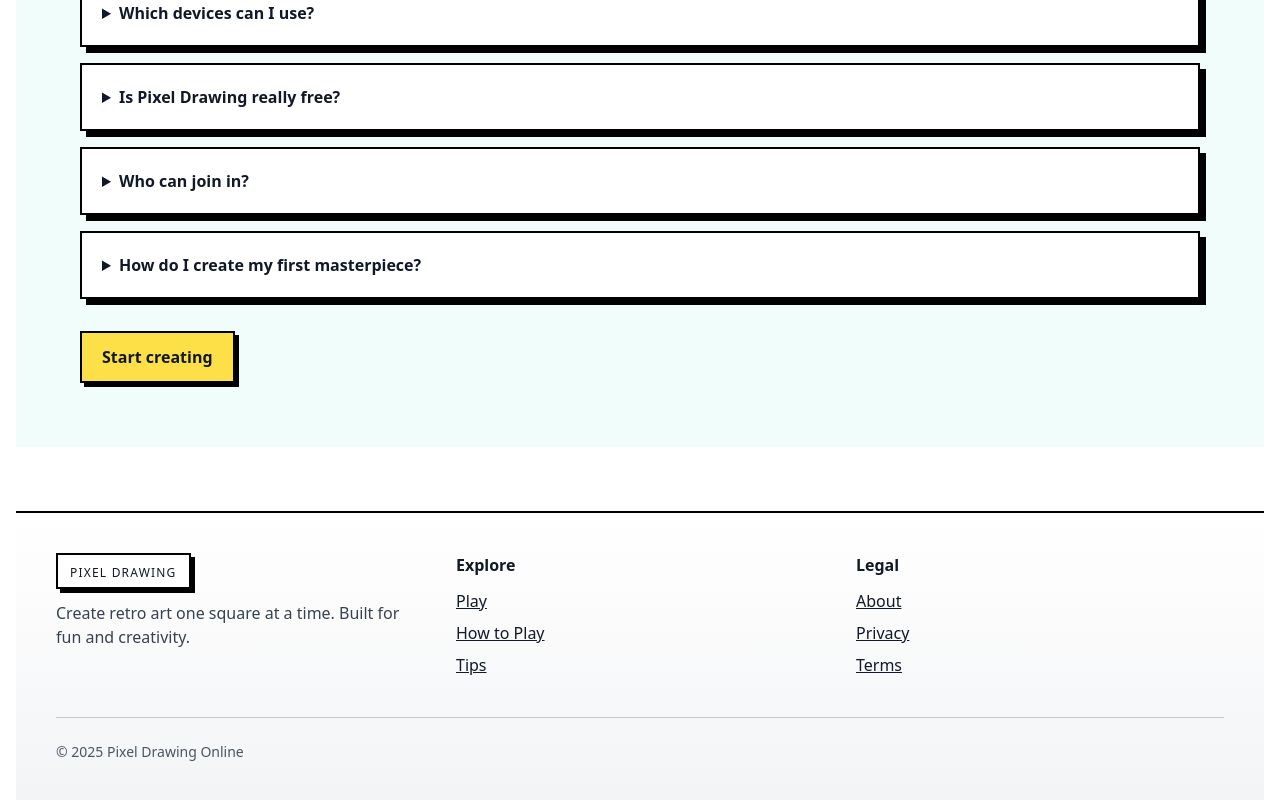
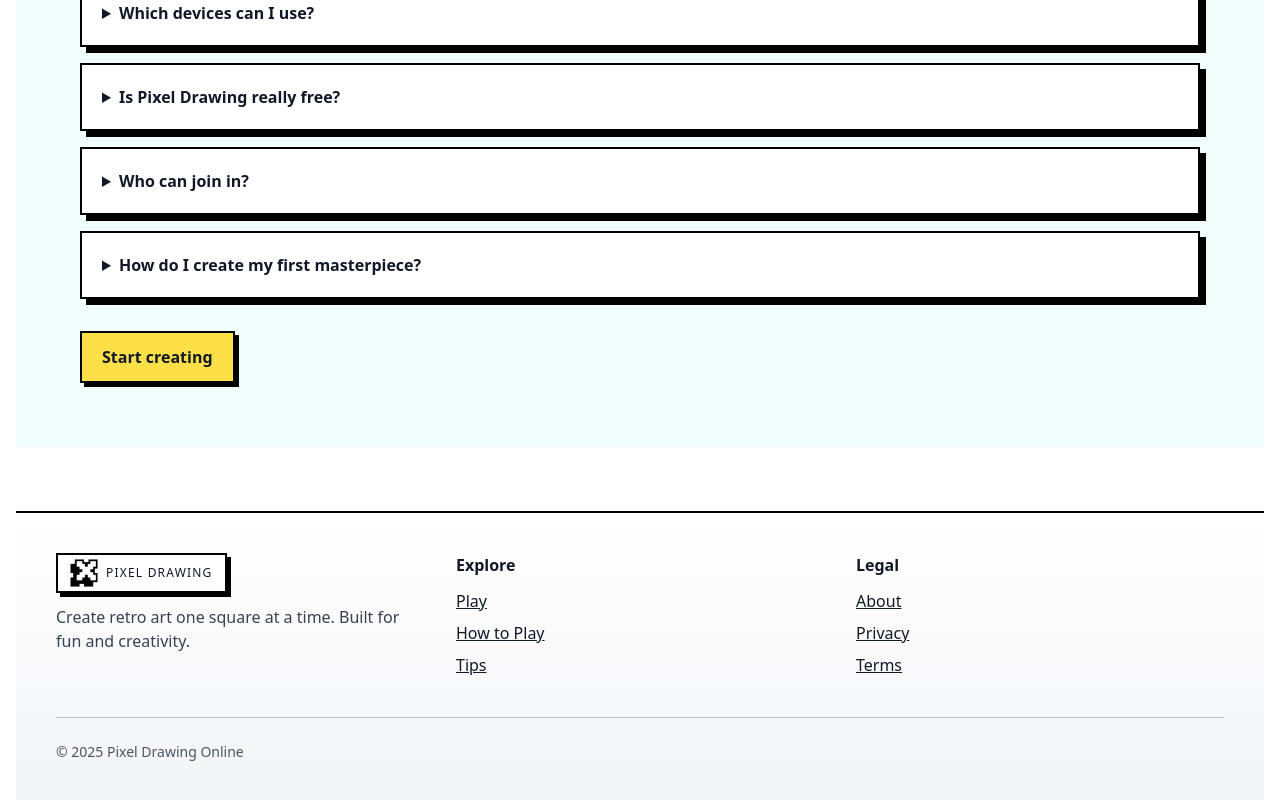
Before and after one commit to farhat-jojma/roblox, an Astro site: page /en in a window 1280 px wide. Shown: the part 4567-5367 px from the top of the page. Built offline with nearby package versions, Linux system fonts and the light colour scheme; Astro itself is replaced by a stand-in of ours.

Commit message:
update footer

```diff
--- a/src/components/Footer.astro
+++ b/src/components/Footer.astro
@@ -14,8 +14,9 @@ const dict = await import(`../locales/${locale}.json`).then((m) => m.default);
   <div class="w-full px-6 md:px-10 py-10">
     <div class="grid md:grid-cols-3 gap-8">
       <div>
-        <div class="inline-block px-3 py-1 mb-3 bg-white border-2 border-black shadow-[4px_4px_0_#000]">
-          <span class="text-xs tracking-widest uppercase">{dict.footerTitle}</span>
+        <div class="inline-flex items-center gap-2 px-3 py-1 mb-3 bg-white border-2 border-black shadow-[4px_4px_0_#000] whitespace-nowrap">
+          <img class="logo-img" src="/favicon.png" alt={dict.siteName} width="28" height="28" />
+          <span class="text-xs tracking-widest uppercase">Pixel Drawing</span>
         </div>
         <p class="text-gray-700">{dict.footerSubtitle}</p>
       </div>
--- a/src/locales/en.json
+++ b/src/locales/en.json
@@ -129,7 +129,6 @@
   "faqCard5Text": "Start by picking a grid size and selecting your favorite colors. Then, tap or click each square to fill it in. Try different shapes, erase if you like, and watch your pixel art come alive!",
   "faqCTA": "Start creating",
 
-  "footerTitle": "Pixel Drawing",
   "footerSubtitle": "Create retro art one square at a time. Built for fun and creativity.",
   "footerExplore": "Explore",
   "footerPlay": "Play",
--- a/src/locales/es.json
+++ b/src/locales/es.json
@@ -129,7 +129,6 @@
   "faqCard5Text": "Elige el tamaño de cuadrícula y tus colores favoritos. Rellena cuadro a cuadro, prueba formas y observa cómo tu arte pixel cobra vida.",
   "faqCTA": "Empieza a crear",
 
-  "footerTitle": "Pixel Drawing",
   "footerSubtitle": "Crea arte retro píxel a píxel. Hecho para la diversión y la creatividad.",
   "footerExplore": "Explorar",
   "footerPlay": "Jugar",
--- a/src/locales/fr.json
+++ b/src/locales/fr.json
@@ -129,7 +129,6 @@
   "faqCard5Text": "Choisissez la taille de la grille et vos couleurs favorites. Remplissez les cases une à une, testez des formes et regardez votre art pixel prendre vie.",
   "faqCTA": "Commencer à créer",
 
-  "footerTitle": "Pixel Drawing",
   "footerSubtitle": "Créez de l’art rétro pixel par pixel. Conçu pour le fun et la créativité.",
   "footerExplore": "Explorer",
   "footerPlay": "Jouer",
```
